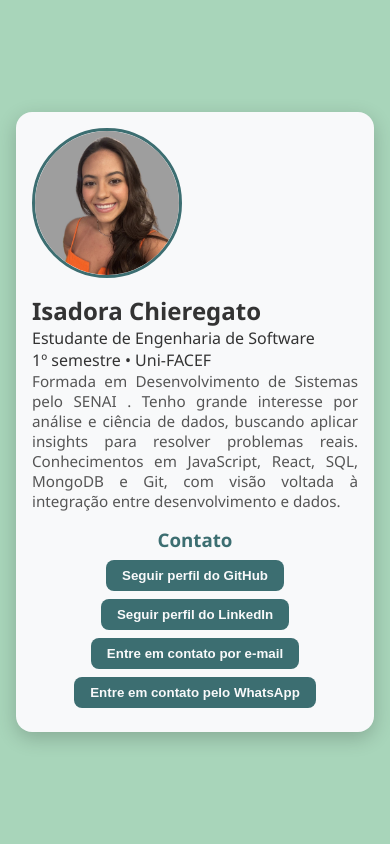
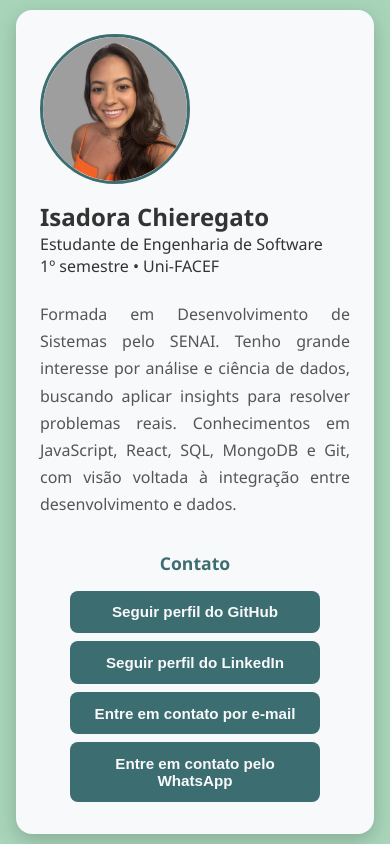
Before and after one commit to isadorachieregato/businessCard, a plain HTML site: page index.html in a window 390 px wide. Drawn offline with Linux system fonts and the light colour scheme.

Commit message:
Ajustes no css

```diff
--- a/styles.css
+++ b/styles.css
@@ -94,13 +94,14 @@ button:hover {
 
 @media (max-width: 600px) {
   .container {
-    padding: 1rem;
+    padding: 1.5rem;
   }
 
   .header {
     flex-direction: column;
     align-items: center;
     text-align: center;
+    gap: 1rem;
   }
 
   .profile-img {
@@ -108,17 +109,42 @@ button:hover {
     margin-bottom: 1rem;
   }
 
+  .header-text h2 {
+    font-size: 1.5rem;
+    line-height: 1.4;
+    margin-bottom: 0.5rem;
+  }
+
+  .header-text p {
+    font-size: 0.95rem;
+    line-height: 1.6;
+    margin-bottom: 0.5rem;
+  }
+
   .bio {
     max-width: 100%;
+    font-size: 1rem;
+    line-height: 1.7;
+    margin-top: 1.5rem;
+    text-align: justify;
   }
 
   .contact-section {
     position: static;
     align-items: center;
-    margin-top: 1rem;
+    margin-top: 2rem;
   }
 
   .contact-section h3 {
     text-align: center;
+    margin-bottom: 1rem;
+    font-size: 1.1rem;
+  }
+
+  button {
+    font-size: 0.95rem;
+    padding: 0.8rem 1.2rem;
+    width: 100%;
+    max-width: 250px;
   }
 }
```
Also changed, not shown: index.html (+2 -1 lines).
